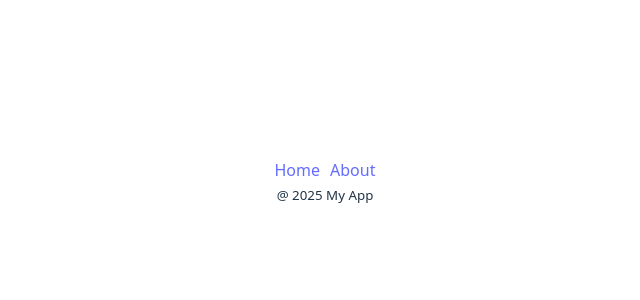
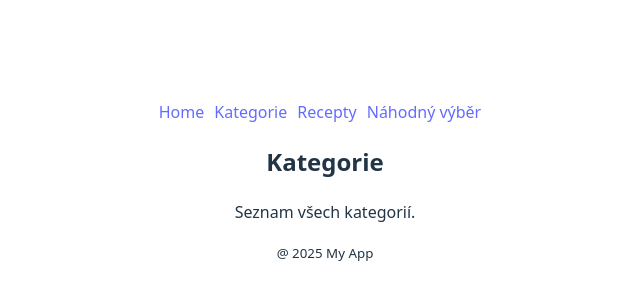
Before and after one commit to Aky33/arch-ho, a React (Vite) app in the folder src-fe/: page /kategorie in a window 1280 px wide. Shown: the part 218-518 px from the top of the page, without its empty margins (315-955 px from the left). Built offline with nearby package versions, Linux system fonts and the light colour scheme.

Commit message:
Rozšíření na layouty a doplnění chybějících stránek

```diff
--- a/src-fe/src/App.tsx
+++ b/src-fe/src/App.tsx
@@ -3,15 +3,30 @@ import { Routes, Route } from 'react-router-dom'
 import './styles/App.css'
 
 import Layout from './layout/Layout.tsx'
+import KategorieLayout from './layout/KategorieLayout.tsx'
+import ReceptyLayout from './layout/ReceptyLayout.tsx'
+
 import Home from './pages/Home.tsx'
-import About from './pages/About.tsx'
+import KategorieSeznam from './pages/kategorie/KategorieSeznam.tsx'
+import KategorieDetail from './pages/kategorie/KategorieDetail.tsx'
+import ReceptySeznam from './pages/recepty/ReceptySeznam.tsx'
+import ReceptyNahodne from './pages/recepty/ReceptyNahodne.tsx'
+import ReceptyDetail from './pages/recepty/ReceptyDetail.tsx'
 
 const App = () => {
   return (
     <Layout>
       <Routes>
         <Route path='/' element={<Home />} />
-        <Route path='/about' element={<About />} />
+        <Route path='/kategorie' element={<KategorieLayout />}>
+          <Route path='' element={<KategorieSeznam />} />
+          <Route path=':id' element={<KategorieDetail />} />
+        </Route>
+        <Route path='/recepty' element={<ReceptyLayout />}>
+          <Route path='' element={<ReceptySeznam />} />
+          <Route path='nahodne' element={<ReceptyNahodne />} />
+          <Route path=':id' element={<ReceptyDetail />} />
+        </Route>
       </Routes>
     </Layout>
   )
--- /dev/null
+++ b/src-fe/src/layout/KategorieLayout.tsx
@@ -0,0 +1,12 @@
+import { Outlet } from 'react-router-dom';
+
+const KategorieLayout = () => {
+    return (
+        <div>
+            <h2>Kategorie</h2>
+            <Outlet />
+        </div>
+    )
+}
+
+export default KategorieLayout
--- a/src-fe/src/layout/Layout.tsx
+++ b/src-fe/src/layout/Layout.tsx
@@ -11,7 +11,9 @@ const Layout = ({ children }: LayoutProps) => {
             <header>
                 <nav>
                     <Link to='/' style={{ marginRight: 10}}>Home</Link>
-                    <Link to='/about'>About</Link>
+                    <Link to='/kategorie' style={{ marginRight: 10}}>Kategorie</Link>
+                    <Link to='/recepty' style={{ marginRight: 10}}>Recepty</Link>
+                    <Link to='/recepty/nahodne' style={{ marginRight: 10}}>Náhodný výběr</Link>
                 </nav>
             </header>
             <main>{children}</main>
--- /dev/null
+++ b/src-fe/src/layout/ReceptyLayout.tsx
@@ -0,0 +1,12 @@
+import { Outlet } from 'react-router-dom';
+
+const ReceptyLayout = () => {
+    return (
+        <div>
+            <h2>Recepty</h2>
+            <Outlet />
+        </div>
+    )
+}
+
+export default ReceptyLayout
--- a/src-fe/src/pages/About.tsx
+++ /dev/null
@@ -1,10 +0,0 @@
-const About = () => {
-    return (
-        <div>
-            <h1>About Page</h1>
-            <p>This is the about page.</p>
-        </div>
-    )
-}
-
-export default About
--- /dev/null
+++ b/src-fe/src/pages/kategorie/KategorieDetail.tsx
@@ -0,0 +1,9 @@
+const KategorieDetail = () => {
+    return (
+        <div>
+            <p>Detail kategorie.</p>
+        </div>
+    )
+}
+
+export default KategorieDetail
--- /dev/null
+++ b/src-fe/src/pages/kategorie/KategorieSeznam.tsx
@@ -0,0 +1,9 @@
+const KategorieSeznam = () => {
+    return (
+        <div>
+            <p>Seznam všech kategorií.</p>
+        </div>
+    )
+}
+
+export default KategorieSeznam
--- /dev/null
+++ b/src-fe/src/pages/recepty/ReceptyDetail.tsx
@@ -0,0 +1,9 @@
+const ReceptyDetail = () => {
+    return (
+        <div>
+            <p>Detail receptu.</p>
+        </div>
+    )
+}
+
+export default ReceptyDetail
--- /dev/null
+++ b/src-fe/src/pages/recepty/ReceptyNahodne.tsx
@@ -0,0 +1,9 @@
+const ReceptyNahodne = () => {
+    return (
+        <div>
+            <p>Náhodný výběr z receptů.</p>
+        </div>
+    )
+}
+
+export default ReceptyNahodne
--- /dev/null
+++ b/src-fe/src/pages/recepty/ReceptySeznam.tsx
@@ -0,0 +1,9 @@
+const ReceptySeznam = () => {
+    return (
+        <div>
+            <p>Seznam všech receptů.</p>
+        </div>
+    )
+}
+
+export default ReceptySeznam
```
Also changed, not shown: src-fe/src/components/Kategorie.tsx (added, +15 -0 lines).
